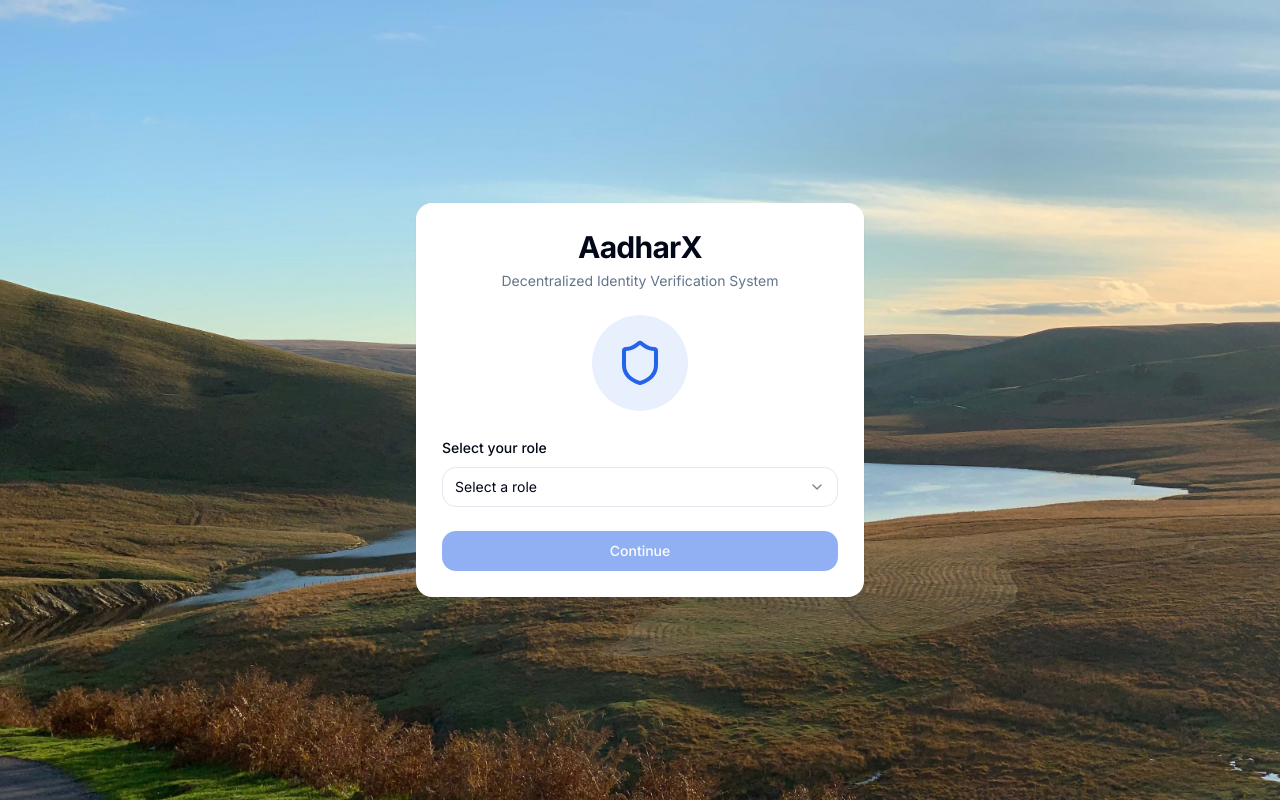
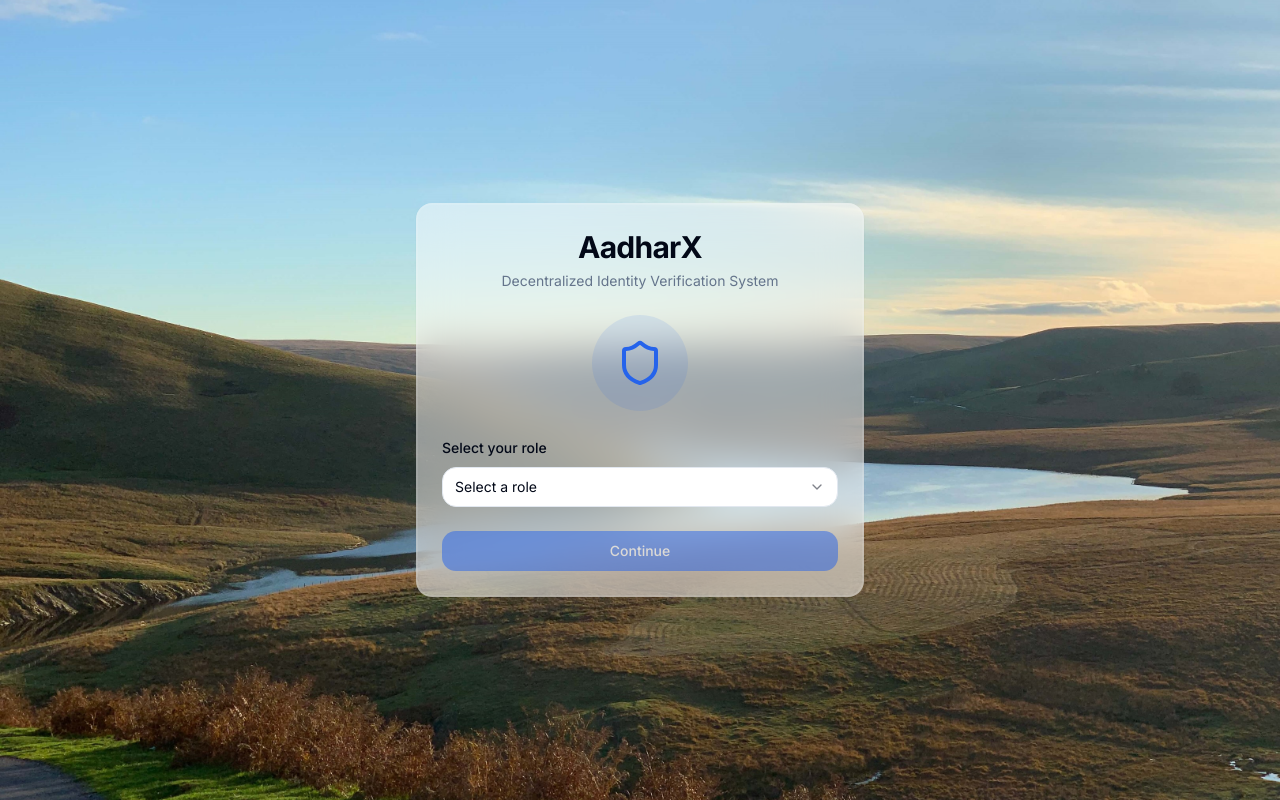
Before and after one commit to 0xvish/AadharX, a Next.js app in the folder frontend/: page / in a window 1280 px wide. Built offline with nearby package versions, Linux system fonts and the light colour scheme.

Commit message:
Misc(Login): Fixed image in light mode

```diff
--- a/frontend/app/globals.css
+++ b/frontend/app/globals.css
@@ -29,7 +29,7 @@
   .dark {
     --background: 222.2 84% 4.9%;
     --foreground: 210 40% 98%;
-    --card: 222.2 84% 4.9% / 0.5;
+    --card: 222.2 84% 4.9%;
     --card-foreground: 210 40% 98%;
     --popover: 222.2 84% 4.9%;
     --popover-foreground: 210 40% 98%;
--- a/frontend/app/page.tsx
+++ b/frontend/app/page.tsx
@@ -29,8 +29,9 @@ export default function Home() {
       <Card
         className="w-full max-w-md"
         style={{
+          background: "hsl(var(--card) / 0.5)",
+          border: "2px solid hsl(var(--card) / 0.1)",
           backdropFilter: "blur(20px)",
-          border: "2px solid hsl(var(--card))"
         }}
       >
         <CardHeader className="text-center">
```
